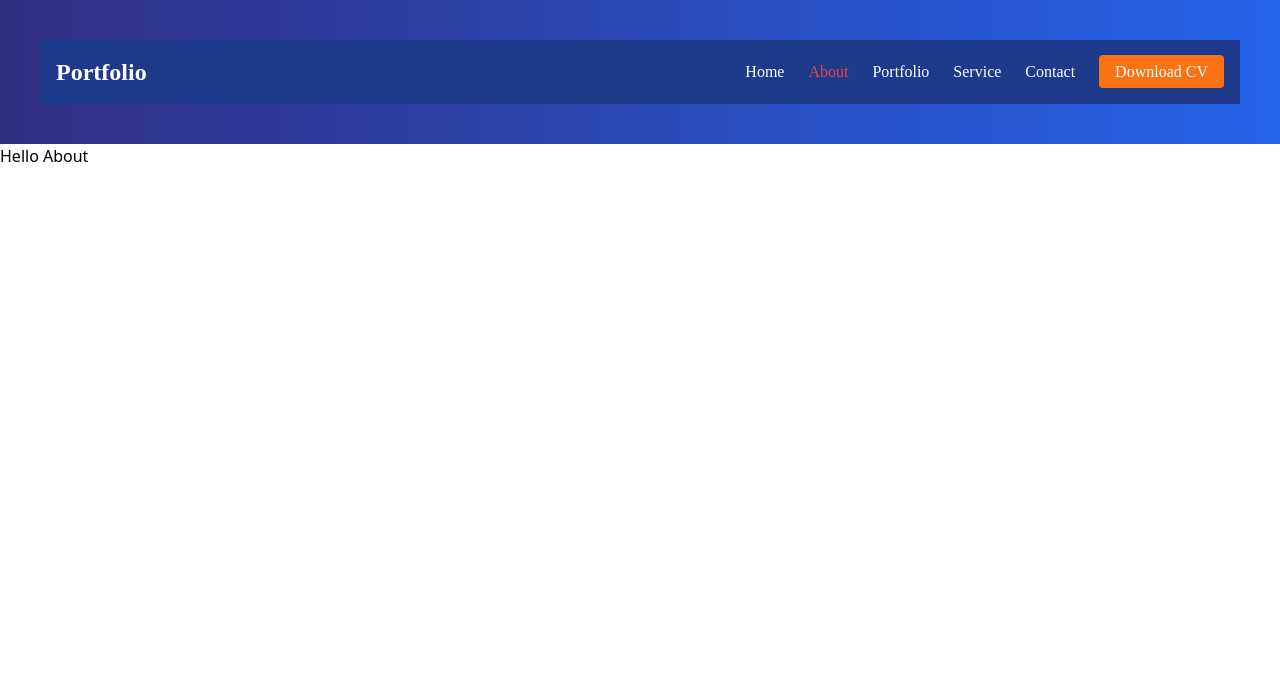
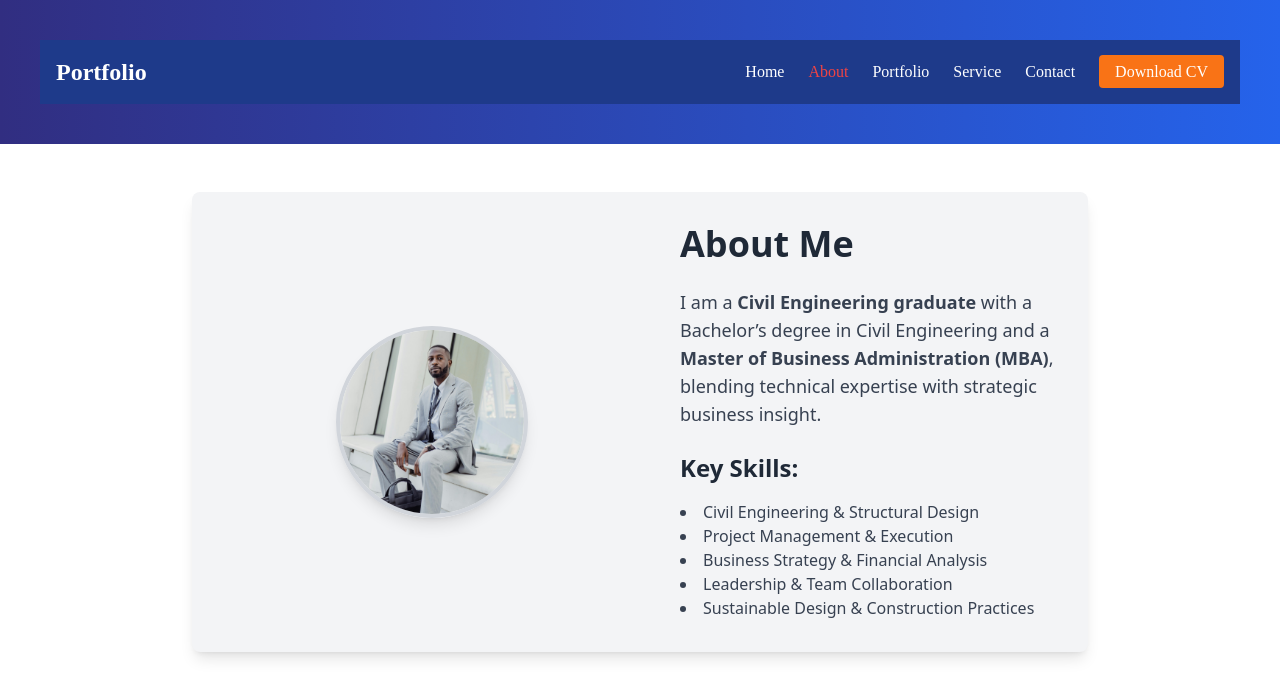
Before and after one commit to ragul66/portfolio-priyadharshan, a React (Vite) app: page /about in a window 1280 px wide. Shown: the top 698 px of the page. Built offline with nearby package versions, Linux system fonts and the light colour scheme.

Commit message:
commit about and service page

```diff
--- a/index.html
+++ b/index.html
@@ -2,7 +2,7 @@
 <html lang="en">
   <head>
     <meta charset="UTF-8" />
-    <link rel="icon" type="image/svg+xml" href="../src/assets/portfolio.png" />
+    <link rel="icon" type="image/svg+xml" href="./src/assets/portfolio.png" />
     <meta name="viewport" content="width=device-width, initial-scale=1.0" />
     <title>Portfolio-PriyaDharshan</title>
   </head>
--- a/src/Pages/About.jsx
+++ b/src/Pages/About.jsx
@@ -1,11 +1,40 @@
 import React from "react";
-import Navbar from "../components/Navbar";
 
 const About = () => {
   return (
-    <>
-      <h1 className="flec justify-center items-center">Hello About</h1>
-    </>
+    <div className="flex flex-col md:flex-row items-center bg-gray-100 p-8 rounded-lg shadow-lg max-w-4xl mx-auto mt-12">
+      {/* Left Side Photo with Custom Animation */}
+      <div className="md:w-1/2 w-full flex justify-center mb-6 md:mb-0 animate-fadeInLeft">
+        <img
+          src="../src/assets/portfolioman.jpg"
+          alt="Profile"
+          className="w-48 h-48 rounded-full shadow-lg object-cover border-4 border-gray-300"
+        />
+      </div>
+
+      {/* Right Side Content with Custom Animation */}
+      <div className="md:w-1/2 w-full text-center md:text-left md:pl-10 animate-fadeInRight">
+        <h1 className="text-4xl font-bold text-gray-800 mb-6">About Me</h1>
+        <p className="text-gray-700 text-lg mb-4">
+          I am a <span className="font-bold">Civil Engineering graduate</span>{" "}
+          with a Bachelor’s degree in Civil Engineering and a{" "}
+          <span className="font-bold">
+            Master of Business Administration (MBA)
+          </span>
+          , blending technical expertise with strategic business insight.
+        </p>
+        <h2 className="text-2xl font-semibold text-gray-800 mt-6 mb-4">
+          Key Skills:
+        </h2>
+        <ul className="list-disc list-inside text-gray-700">
+          <li>Civil Engineering & Structural Design</li>
+          <li>Project Management & Execution</li>
+          <li>Business Strategy & Financial Analysis</li>
+          <li>Leadership & Team Collaboration</li>
+          <li>Sustainable Design & Construction Practices</li>
+        </ul>
+      </div>
+    </div>
   );
 };
 
--- a/src/Pages/Contact.jsx
+++ b/src/Pages/Contact.jsx
@@ -1,7 +1,11 @@
 import React from "react";
 
 const Contact = () => {
-  return <div>Contact</div>;
+  return (
+    <div>
+      <h1>Hello Contact</h1>
+    </div>
+  );
 };
 
 export default Contact;
--- a/src/Pages/Home.jsx
+++ b/src/Pages/Home.jsx
@@ -24,7 +24,7 @@ const Home = () => {
               CivilEngineer <FaArrowRight className="ml-2 mt-1" />
             </p>
           </a>
-          <p className="text-justify text-sm md:text-base lg:text-lg mb-8 font-medium leading-relaxed px-4 md:px-0 md:max-w-[800px] animate-bottom-to-top">
+          <p className="text-justify text-sm md:text-base lg:text-lg mb-8 font-medium leading-relaxed px-4 md:px-0 md:max-w-[800px] animate-bottom-to-top delay-700">
             Experienced engineer with over 6 years specializing as a Planning
             Engineer. Proficient in managing projects such as a 380-flat,
             19-floor multistorey residential building at CMK, and overseeing
--- a/tailwind.config.js
+++ b/tailwind.config.js
@@ -17,6 +17,8 @@ module.exports = {
         "bottom-to-top": "bottomToTop 1s ease-out forwards",
         "left-to-right": "leftToRight 1s ease-out forwards",
         "scale-up": "scaleUp 0.5s ease-out forwards",
+        fadeInLeft: "fadeInLeft 1s ease-out",
+        fadeInRight: "fadeInRight 1s ease-out",
       },
       keyframes: {
         wiggle: {
@@ -35,6 +37,14 @@ module.exports = {
           "0%": { transform: "scale(0.5)", opacity: "0" },
           "100%": { transform: "scale(1)", opacity: "1" },
         },
+        fadeInLeft: {
+          "0%": { opacity: 0, transform: "translateX(-50px)" },
+          "100%": { opacity: 1, transform: "translateX(0)" },
+        },
+        fadeInRight: {
+          "0%": { opacity: 0, transform: "translateX(50px)" },
+          "100%": { opacity: 1, transform: "translateX(0)" },
+        },
       },
     },
   },
```
